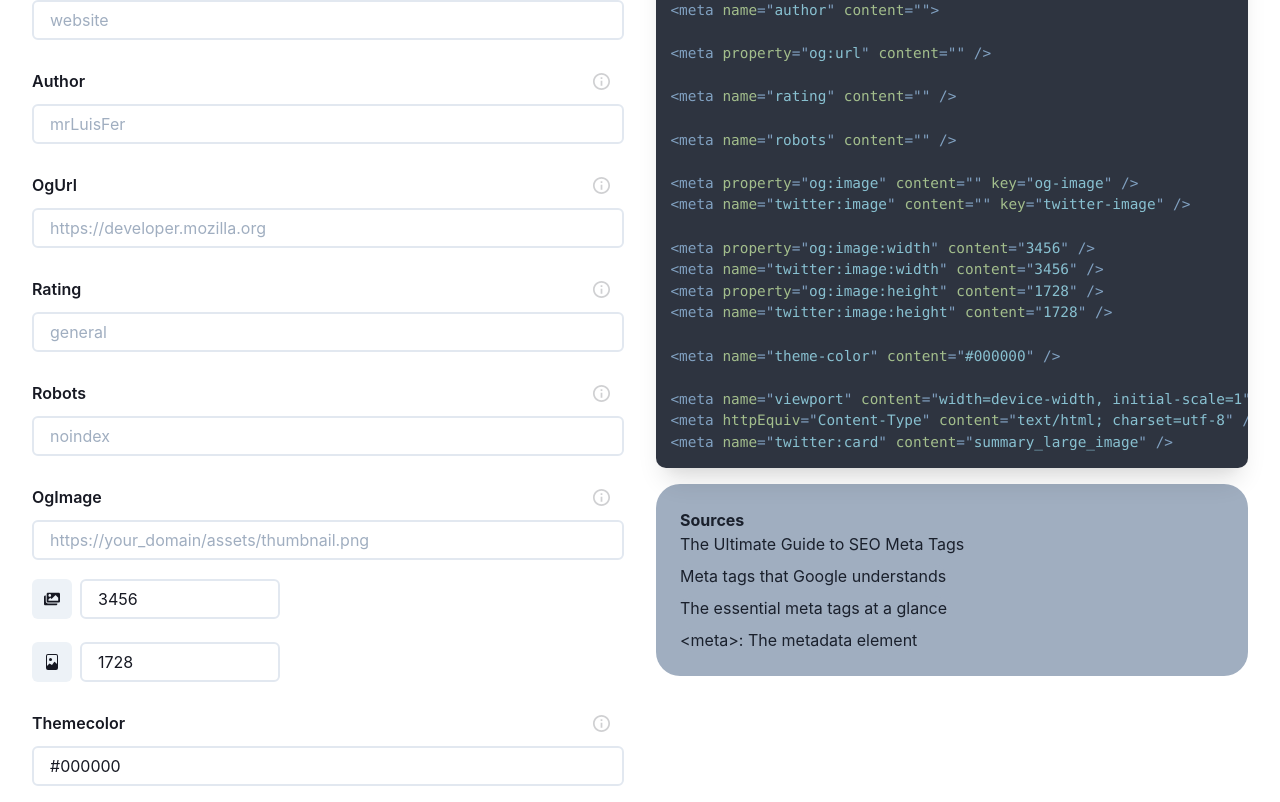
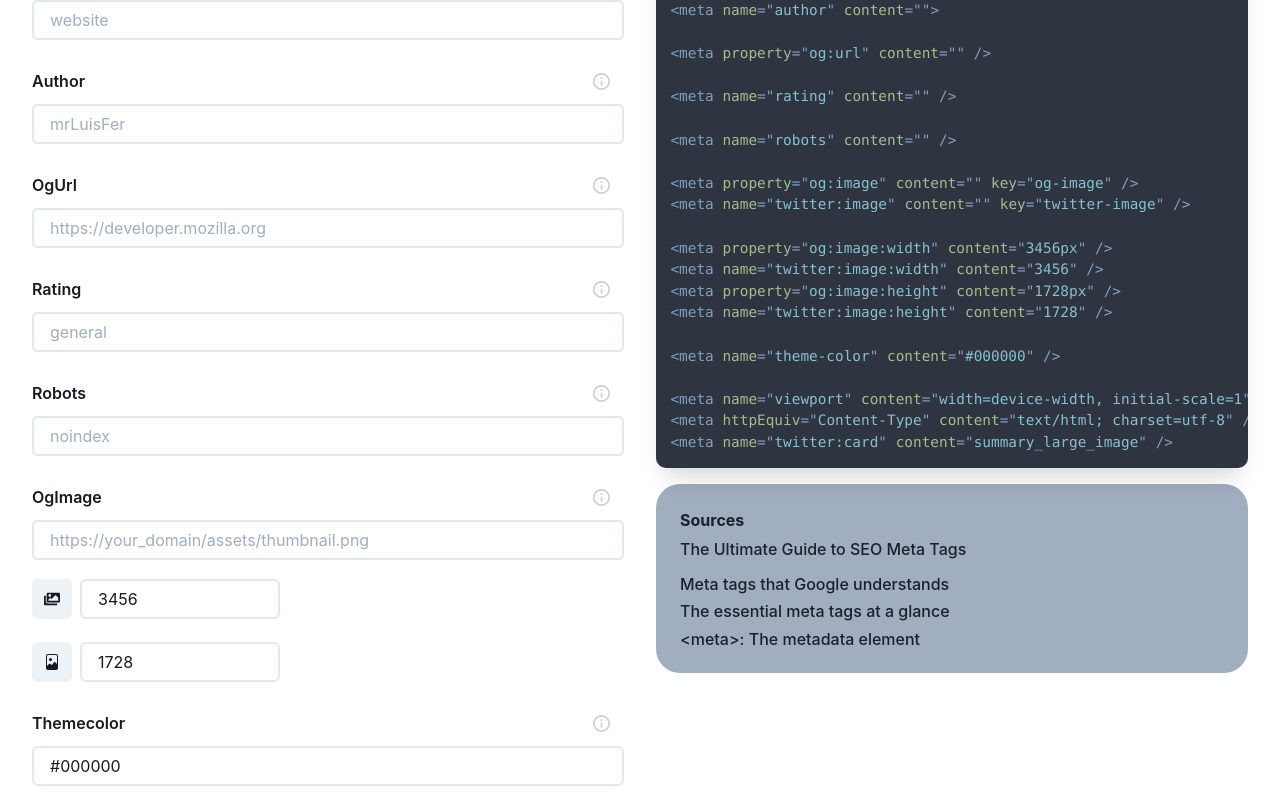
Before and after one commit to mrLuisFer/seo-generator, a Next.js app: page / in a window 1280 px wide. Shown: the part 382-1184 px from the top of the page. Built offline with nearby package versions, Linux system fonts and the light colour scheme; no server answers.

Commit message:
create ResourceItem component and fix details

```diff
--- a/src/components/home/RightSidebar/MetaTagsSection/MetaTags/index.tsx
+++ b/src/components/home/RightSidebar/MetaTagsSection/MetaTags/index.tsx
@@ -38,8 +38,8 @@ const MetaTags = forwardRef<HTMLElement, any>((_, ref) => {
 
 <meta property="og:image" content="${ogImg}" key="og-image" />\n<meta name="twitter:image" content="${ogImg}" key="twitter-image" />
 
-<meta property="og:image:width" content="${ogImgWidth}" />\n<meta name="twitter:image:width" content="${ogImgWidth}" />
-<meta property="og:image:height" content="${ogImgHeight}" />\n<meta name="twitter:image:height" content="${ogImgHeight}" />
+<meta property="og:image:width" content="${ogImgWidth}px" />\n<meta name="twitter:image:width" content="${ogImgWidth}" />
+<meta property="og:image:height" content="${ogImgHeight}px" />\n<meta name="twitter:image:height" content="${ogImgHeight}" />
 
 <meta name="theme-color" content="${themeColor}" />
 
--- a/src/components/home/RightSidebar/ResourcesSection/ResourceItem.tsx
+++ b/src/components/home/RightSidebar/ResourcesSection/ResourceItem.tsx
@@ -1,5 +1,32 @@
-import { Box } from '@chakra-ui/react'
+import { Box, Heading } from '@chakra-ui/react'
+import { IResource } from './resources'
+import { useDarkMode } from 'hooks/useDarkMode'
+import { gray } from 'utils/chakraColors'
 
-export default function ResourceItem() {
-  return <Box></Box>
+type ResourceItemProps = {
+  resource: IResource
 }
+
+export default function ResourceItem({ resource }: ResourceItemProps) {
+
+  const { isDarkMode } = useDarkMode()
+
+  return (
+    <Box
+      key={resource.title}
+      as="a"
+      href={resource.url}
+      target="_blank"
+      rel="noopener noreferrer"
+      bg={isDarkMode ? gray.$600 : gray.$400}
+      color={isDarkMode ? gray.$100 : gray.$800}
+      borderRadius='1.5rem'
+      _hover={{ textDecoration: "underline" }}
+      m="0.5rem 0"
+    >
+      <Heading as="h2" fontSize="1rem" fontWeight="500">
+        {resource.title}
+      </Heading>
+    </Box>
+  )
+}
--- a/src/components/home/RightSidebar/ResourcesSection/index.tsx
+++ b/src/components/home/RightSidebar/ResourcesSection/index.tsx
@@ -1,12 +1,12 @@
 import { Box, Fade, Heading, VStack } from '@chakra-ui/react'
 import { gray } from 'utils/chakraColors'
 import { useDarkMode } from 'hooks/useDarkMode'
-import resources from './resources'
+import resources, { IResource } from './resources'
+import ResourceItem from "./ResourceItem"
 
 export default function ResourcesSection() {
   const { isDarkMode } = useDarkMode()
 
-  const commonRadiusAndPadding: string = '1.5rem'
   console.log(resources)
 
   return (
@@ -14,26 +14,15 @@ export default function ResourcesSection() {
       <Box
         bg={isDarkMode ? gray.$600 : gray.$400}
         color={isDarkMode ? gray.$100 : gray.$800}
-        borderRadius={commonRadiusAndPadding}
-        p={commonRadiusAndPadding}
+        borderRadius='1.5rem'
+        p='1.5rem'
       >
-        <Heading as="h3" size="1.2rem">
+        <Heading as="h1" size="1.2rem">
           Sources
         </Heading>
         <VStack alignItems="flex-start">
-          {resources.map((resource) => (
-            <Box
-              key={resource.title}
-              as="a"
-              href={resource.url}
-              target="_blank"
-              rel="noopener noreferrer"
-              bg={isDarkMode ? gray.$600 : gray.$400}
-              color={isDarkMode ? gray.$100 : gray.$800}
-              borderRadius={commonRadiusAndPadding}
-            >
-              {resource.title}
-            </Box>
+          {resources.map((resource: IResource) => (
+            <ResourceItem resource={resource} />
           ))}
         </VStack>
       </Box>
--- a/src/components/home/RightSidebar/ResourcesSection/resources.ts
+++ b/src/components/home/RightSidebar/ResourcesSection/resources.ts
@@ -1,4 +1,4 @@
-interface IResource {
+export type IResource = {
   url: string
   title: string
   shortDescription?: string
```
